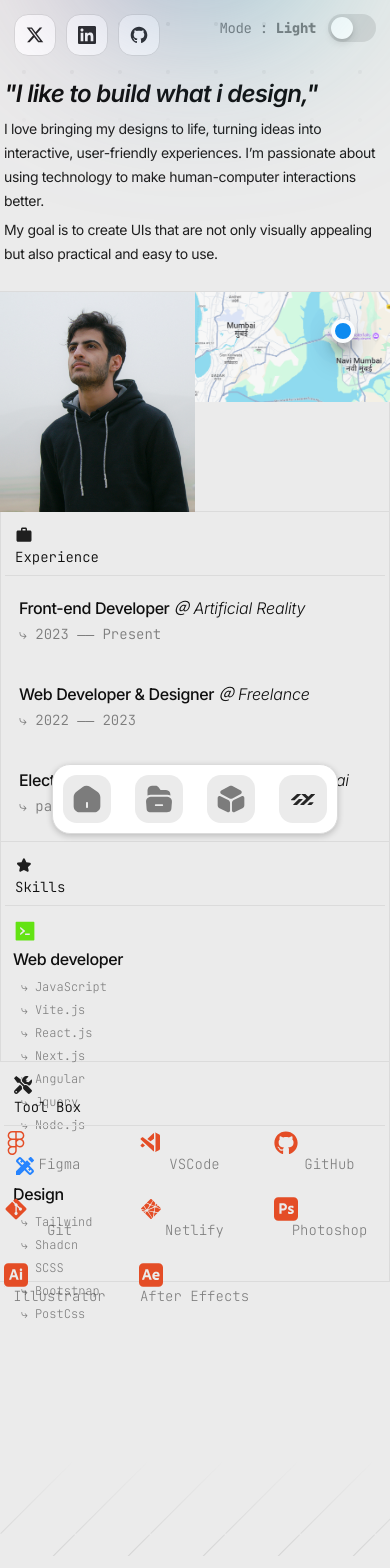
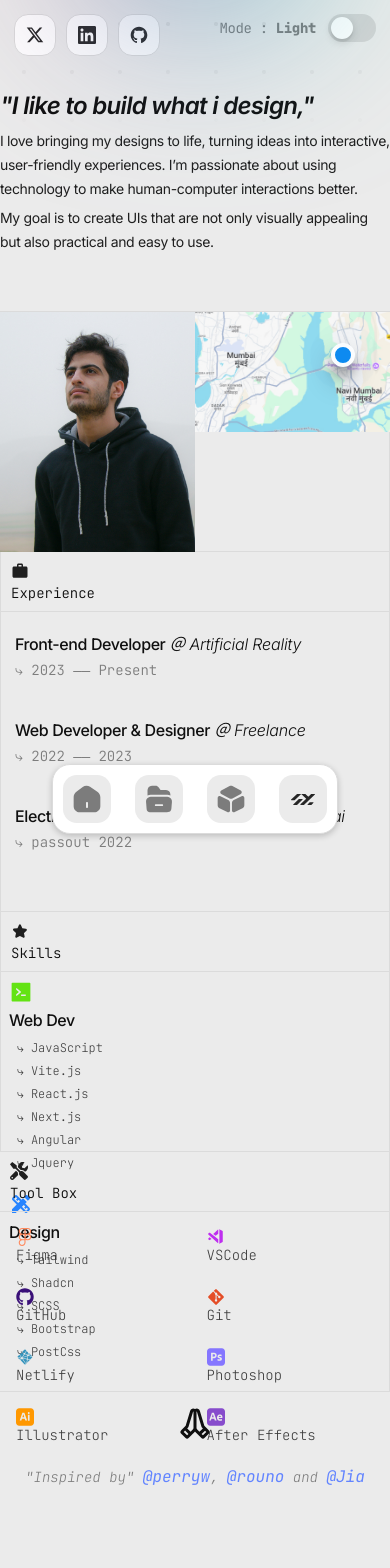
Before and after one commit to Shubham-yelekar/portfolio2024, a React (Vite) app: page /about in a window 390 px wide. Shown: the top 1568 px of the page. Built offline with nearby package versions, Linux system fonts and the light colour scheme.

Commit message:
minor change

```diff
--- a/src/App.css
+++ b/src/App.css
@@ -27,6 +27,7 @@
   --text-color-2: rgb(31, 31, 31);
   --all-dark:rgb(0, 0, 0);
   --border-gray:rgb(219, 219, 219);
+  --text-color-08: rgb(15, 15, 15,0.8);
   --text-color-05: rgb(15, 15, 15,0.5);
   --black-white: rgb(255, 255, 255);
   --black-white-0: rgba(255, 255, 255, 0);
@@ -43,6 +44,7 @@
   --bg-color : rgb(15, 15, 15);
   --text-color: rgb(245, 245, 245);
   --text-color-2: rgb(204, 204, 204);
+  --text-color-08: rgb(190, 190, 190,0.8);
   --text-color-05: rgb(190, 190, 190,0.5);
   --all-dark:rgb(255, 255, 255);
   --border-gray:rgb(40, 40, 40);
@@ -875,7 +877,7 @@ background-image: url(/public/assets/various/dot.png);
   font-family: var(--font-mono);
   font-weight:300;
   padding: 1rem;
-  margin-bottom: 1rem;
+  /* margin-bottom: 1rem; */
   width: auto;
   font-size: 1.4rem;
   border-bottom: 1px solid var(--border-gray);
@@ -1041,7 +1043,7 @@ background-image: url(/public/assets/various/dot.png);
 
 .tech-stack-list-item h6 {
   margin: 14px 8px;
-  color: var(--text-color-05);
+  color: var(--text-color-08);
   font-size: 1.4rem;
   font-family: var(--font-mono);
   font-weight: 200;
@@ -1049,7 +1051,7 @@ background-image: url(/public/assets/various/dot.png);
 
 .teck-stack-1  {
   margin-top: 1.2rem;
-  color: var(--text-color-05);
+  color: var(--text-color-08);
   display: flex;
   flex-direction: column;
   gap: 1.6rem;
@@ -1061,12 +1063,13 @@ background-image: url(/public/assets/various/dot.png);
 }
 
 .tools-box-items h6 {
-  color: var(--text-color-05);
-  font-size: 1.6rem;
+  color: var(--text-color-08);
+  font-size: 1.4rem;
   line-height: 2.1rem;
   font-family: var(--font-mono);
   font-weight: 200;
-
+  text-align: start;
+  line-height: normal;
 }
 
 .tools-box {
@@ -1077,13 +1080,9 @@ background-image: url(/public/assets/various/dot.png);
 
 .tool-box-grid {
   display: grid;
-  grid-template-columns: repeat(3,1fr);
+  grid-template-columns: repeat(2,1fr);
   gap: 24px;
-}
-
-.tool-box-grid h6 {
-  text-align: center;
-  line-height: normal;
+  padding: 16px;
 }
 
 .experimental-box {
@@ -1092,9 +1091,29 @@ background-image: url(/public/assets/various/dot.png);
 
 .thankyou-box{
   grid-area: 7/1/9/6 ;
-
+  padding: 16px;
+  display: flex;
+  flex-direction: column;
+  align-items: center;
+  gap: 24px;
   /* background: linear-gradient(180deg, var(--nav-color) 0%, rgba(0, 0, 0, 0.00) 100%); */
 
+}
+
+.thankyou-box h6 {
+  font-family: var(--font-mono);
+  font-weight: 200;
+  font-style: italic;
+  color: var(--text-color-05);
+  font-size: 1.6rem;
+}
+
+.thankyou-box a {
+  font-family: var(--font-mono);
+  font-weight: 400;
+  font-style: italic;
+  font-size: 1.6rem;
+  color: #6284FF;
 }
 
 .footer-box {
@@ -1222,7 +1241,7 @@ background-image: url(/public/assets/various/dot.png);
   }
   .about-title{
     padding-bottom: 1rem;
-    margin-bottom: 1rem;
+    /* margin-bottom: 1rem; */
   }
 
   .experience-list {
@@ -1262,8 +1281,8 @@ background-image: url(/public/assets/various/dot.png);
 }
 
 .tech-stack-list-item h6 {
-  margin: 8px 8px;
-  color: var(--text-color-05);
+  margin: 6px 8px;
+
   font-size: 1.4rem;
 }
 
@@ -1365,13 +1384,10 @@ background-image: url(/public/assets/various/dot.png);
     font-size: 14px;
   }
 
-  .bento-card {
-    padding: 1rem;
-  }
 
   .about-title{
     padding-bottom: 0.5rem;
-    margin-bottom: 0.5rem;
+    /* margin-bottom: 0.5rem; */
 
   }
 
@@ -1450,7 +1466,6 @@ background-image: url(/public/assets/various/dot.png);
 
   .tech-stack-list-item h6 {
     margin: 8px 12px;
-    color: var(--text-color-05);
     font-size: 1.4rem;
     line-height: 2.1rem;
   }
@@ -1564,13 +1579,9 @@ background-image: url(/public/assets/various/dot.png);
 
   .about-grid-wrapper {
     grid-template-columns: repeat(4, 1fr);
-    grid-template-rows: repeat(12, 110px);
-  }
-
-  .bento-card {
-    padding: 0.4rem;
-
-  }
+    grid-template-rows: repeat(12, 120px);
+  }
+
 
   .bento-card  h6 {
     font-size: 1.4rem;
@@ -1648,7 +1659,7 @@ background-image: url(/public/assets/various/dot.png);
 
   .tech-stack-list-item h6 {
     margin: 2px 8px;
-    color: var(--text-color-05);
+
     font-size: 1.2rem;
   }
 
--- a/src/pages/About.jsx
+++ b/src/pages/About.jsx
@@ -70,7 +70,7 @@ const About = () => {
         <div className='flex  gap-4 sm:mt-1 '>
           <div className='tech-stack-list-item'>
             <div className='flex items-center gap-4 text-4xl'>
-            <AiFillCode fill='#63E313' size={24}/> <h5 className='sm:text-sm md:text-2xl lg:text-3xl '>Web developer </h5>
+            <AiFillCode fill='#63E313' size={24}/> <h5 className='sm:text-sm md:text-2xl lg:text-3xl '>Web Dev </h5>
             </div>
             <h6>⤷ JavaScript</h6>
             <h6>⤷ Vite.js</h6>
@@ -78,7 +78,7 @@ const About = () => {
             <h6>⤷ Next.js</h6>
             <h6>⤷ Angular</h6>
             <h6>⤷ Jquery</h6>
-            <h6>⤷ Node.js</h6>
+
 
           </div>
           <div className='tech-stack-list-item'>
@@ -100,36 +100,36 @@ const About = () => {
          <div className='flex  gap-4 items-center  about-title'> <FaTools size={18}/> <h6>Tool Box</h6></div>
          <div className='flex gap-4 flex-wrap sm:p-4 m:p-6 lg:p-8'>
             <div className='tool-box-grid'>
-              <div className='flex flex-col items-center tools-box-items'>
-                <FaFigma fill='#E44D26'  size={24} />
+              <div className='flex items-center tools-box-items'>
+                <FaFigma fill='#FF885B'  size={18} />
                 <h6>Figma</h6>
               </div>
-              <div className='flex flex-col items-center tools-box-items'>
-                <VscVscodeInsiders fill='#E44D26'  size={24} />
+              <div className='flex items-center tools-box-items'>
+                <VscVscodeInsiders fill='#BF2EF0'  size={18} />
                 <h6>VSCode</h6>
               </div>
-              <div className='flex flex-col items-center tools-box-items'>
-                <FaGithub fill='#E44D26'  size={24} />
+              <div className='flex items-center tools-box-items'>
+                <FaGithub fill='#3A1078'  size={18} />
                 <h6>GitHub</h6>
               </div>
-              <div className='flex flex-col items-center tools-box-items'>
-                <FaGitAlt fill='#E44D26'  size={24} />
+              <div className='flex items-center tools-box-items'>
+                <FaGitAlt fill='#E44D26'  size={18} />
                 <h6>Git</h6>
               </div>
-              <div className='flex flex-col items-center tools-box-items'>
-                <BiLogoNetlify fill='#E44D26'  size={24} />
+              <div className='flex items-center tools-box-items'>
+                <BiLogoNetlify fill='#3795BD'  size={18} />
                 <h6>Netlify</h6>
               </div>
-              <div className='flex flex-col items-center tools-box-items'>
-                <SiAdobephotoshop fill='#E44D26'  size={24} />
+              <div className='flex items-center tools-box-items'>
+                <SiAdobephotoshop fill='#8576FF'  size={18} />
                 <h6>Photoshop</h6>
               </div>
-              <div className='flex flex-col items-center tools-box-items'>
-                <SiAdobeillustrator fill='#E44D26'  size={24} />
+              <div className='flex items-center tools-box-items'>
+                <SiAdobeillustrator fill='#FF9800'  size={18} />
                 <h6>Illustrator</h6>
               </div>
-              <div className='flex flex-col items-center tools-box-items'>
-                <SiAdobeaftereffects fill='#E44D26'  size={24} />
+              <div className='flex items-center tools-box-items'>
+                <SiAdobeaftereffects fill='#874CCC'  size={18} />
                 <h6>After Effects</h6>
               </div>
            </div>
@@ -138,8 +138,8 @@ const About = () => {
         </div>
 
        <div className='bento-card thankyou-box'>
-       <PiHandsPrayingBold fill='#E44D26' width={24}/>
-
+       <PiHandsPrayingBold  size={32}/>
+        <h6>"Inspired by" <a href="https://www.perryw.ca/" target='_blank'>@perryw</a>, <a href="https://rauno.me/" target='_blank'>@rouno</a> and <a href="https://jrhu.me/" target='_blank'>@Jia</a> </h6>
        </div>
 
       </motion.div>
```
